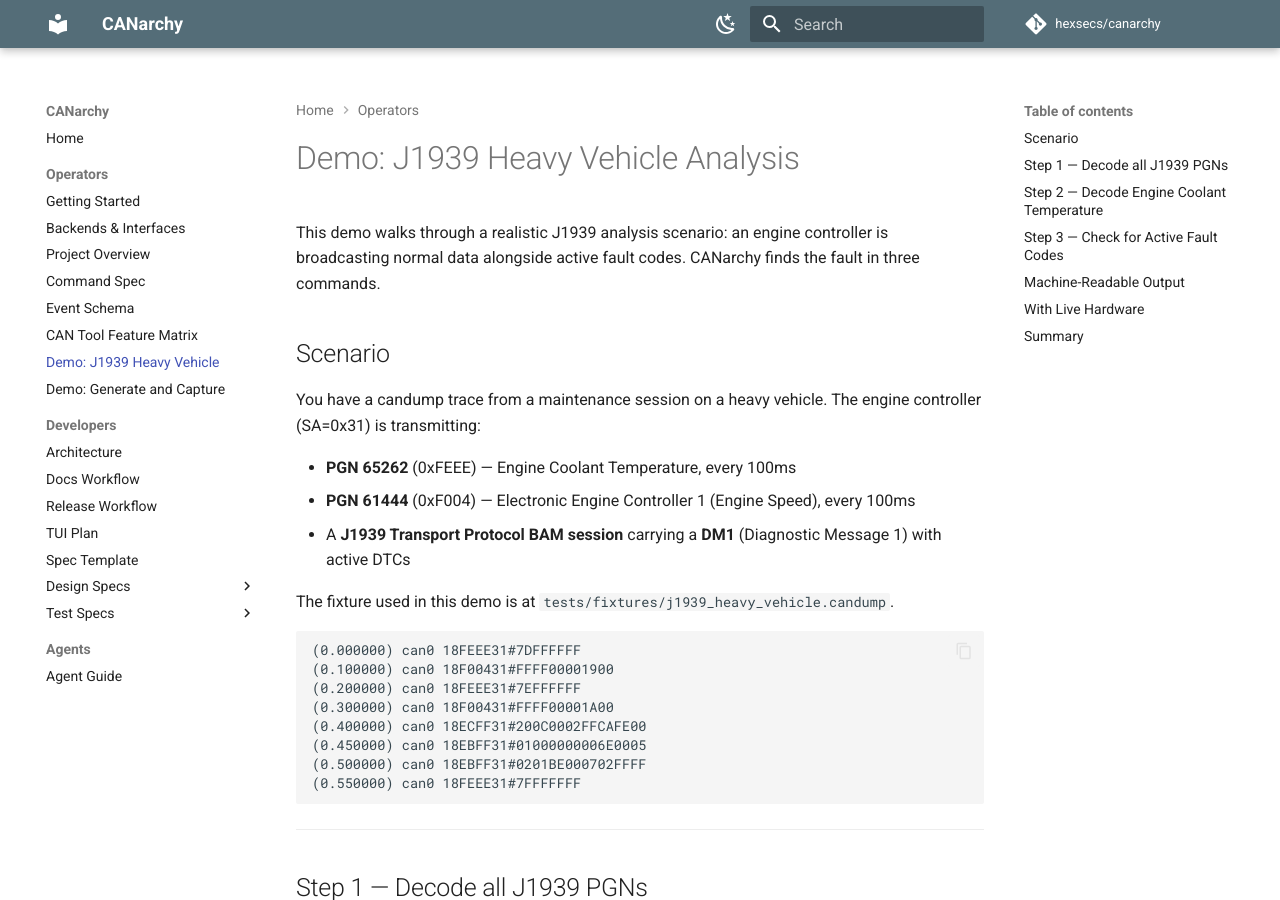
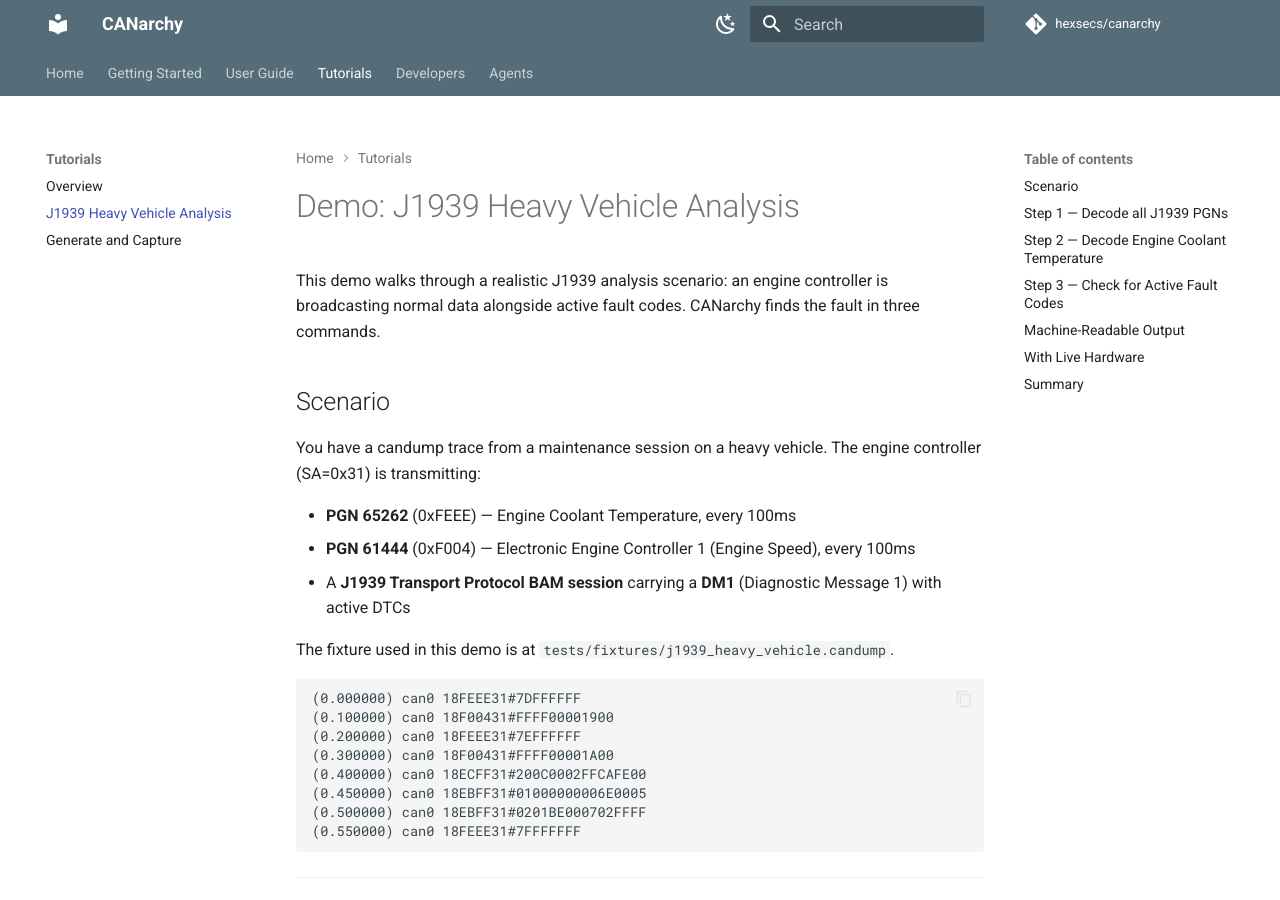
Before and after one commit to hexsecs/canarchy, an MkDocs documentation site: the page built from docs/tutorials/j1939_heavy_vehicle.md, in a window 1280 px wide and 900 px high. Built offline with MkDocs 1.6.1 and Material for MkDocs 9.7.7, drawn with Linux system fonts in a browser that asks for light colours; comment, search, counter and statistics services are not loaded.

Commit message:
docs: reorganize tutorials navigation
Expose top-level docs sections as header tabs, add a Tutorials landing page, and move the walkthroughs into their own section for easier discovery. closes #63

````diff
--- a/docs/demo_j1939_heavy_vehicle.md
+++ b/docs/tutorials/j1939_heavy_vehicle.md
@@ -122,7 +122,7 @@ canarchy j1939 spn 110 --file tests/fixtures/j1939_heavy_vehicle.candump --jsonl
 [110, 87.0, "degC", 0.55]
 ```
 
-See the [Event Schema](event-schema.md) for the full structure of each event type.
+See the [Event Schema](../event-schema.md) for the full structure of each event type.
 
 ---
 
@@ -138,7 +138,7 @@ canarchy capture can0 --candump                   # live candump view
 canarchy j1939 dm1 today.candump --table          # decode DM1 from saved capture
 ```
 
-For cross-process demos without physical hardware, see the [Generate and Capture Demo](demo_generate_and_capture.md) using the `udp_multicast` backend.
+For cross-process demos without physical hardware, see the [Generate and Capture Demo](generate_and_capture.md) using the `udp_multicast` backend.
 
 ---
 
--- a/mkdocs.yml
+++ b/mkdocs.yml
@@ -8,7 +8,7 @@ theme:
   name: material
   features:
     - navigation.sections
-    - navigation.top
+    - navigation.tabs
     - navigation.path
     - search.suggest
     - search.highlight
@@ -62,15 +62,17 @@ markdown_extensions:
 
 nav:
   - Home: index.md
-  - Operators:
-      - Getting Started: getting_started.md
+  - Getting Started: getting_started.md
+  - User Guide:
       - Backends & Interfaces: backends.md
       - Project Overview: overview.md
       - Command Spec: command_spec.md
       - Event Schema: event-schema.md
       - CAN Tool Feature Matrix: feature-matrix.md
-      - "Demo: J1939 Heavy Vehicle": demo_j1939_heavy_vehicle.md
-      - "Demo: Generate and Capture": demo_generate_and_capture.md
+  - Tutorials:
+      - Overview: tutorials/index.md
+      - J1939 Heavy Vehicle Analysis: tutorials/j1939_heavy_vehicle.md
+      - Generate and Capture: tutorials/generate_and_capture.md
   - Developers:
       - Architecture: architecture.md
       - Docs Workflow: docs_site.md
````
Also changed, not shown: CHANGELOG.md (+1 -0 lines), README.md (+1 -1 lines), docs/index.md (+1 -1 lines), docs/tutorials/index.md (added, +16 -0 lines), docs/tutorials/generate_and_capture.md (renamed from docs/demo_generate_and_capture.md).
